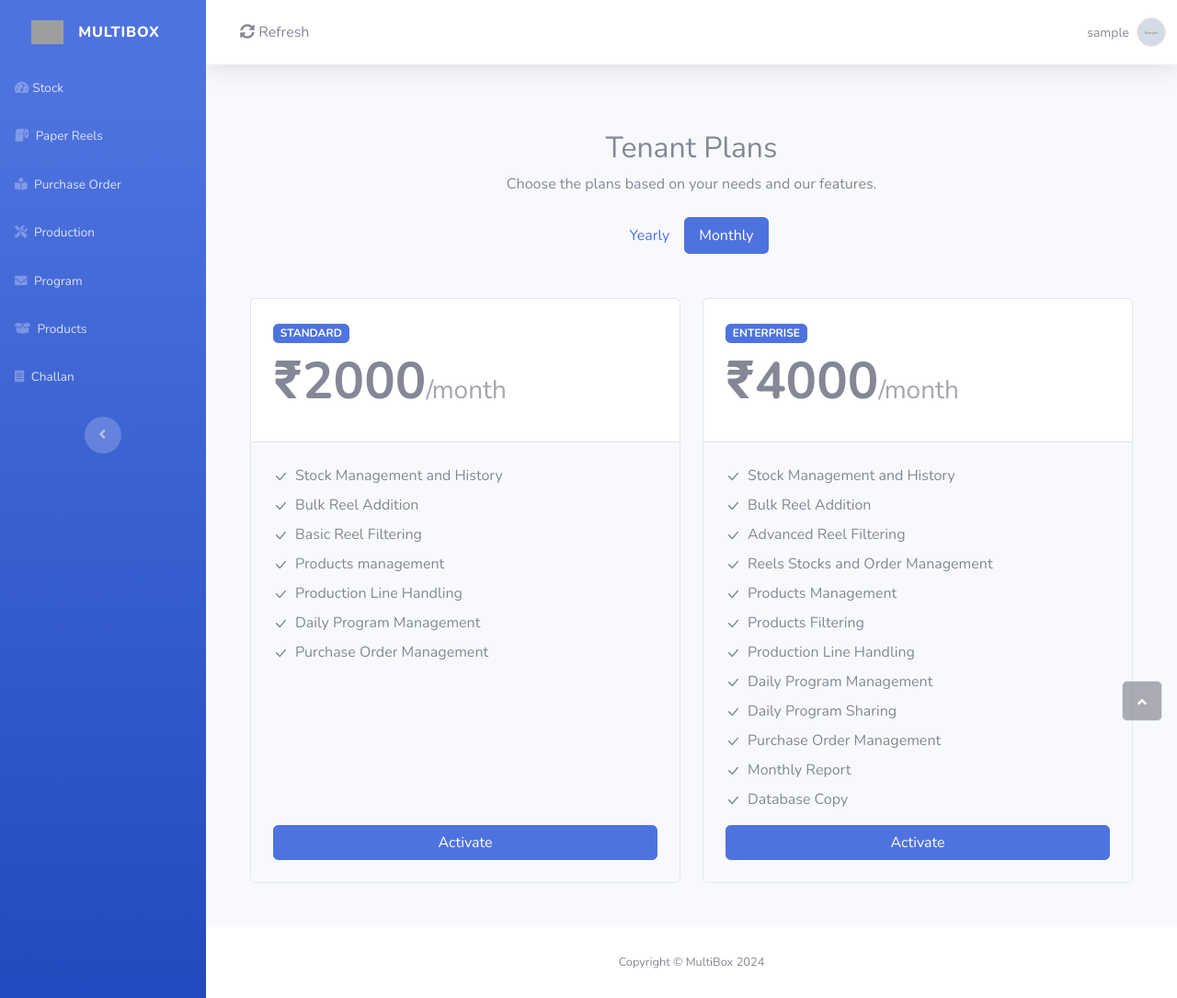
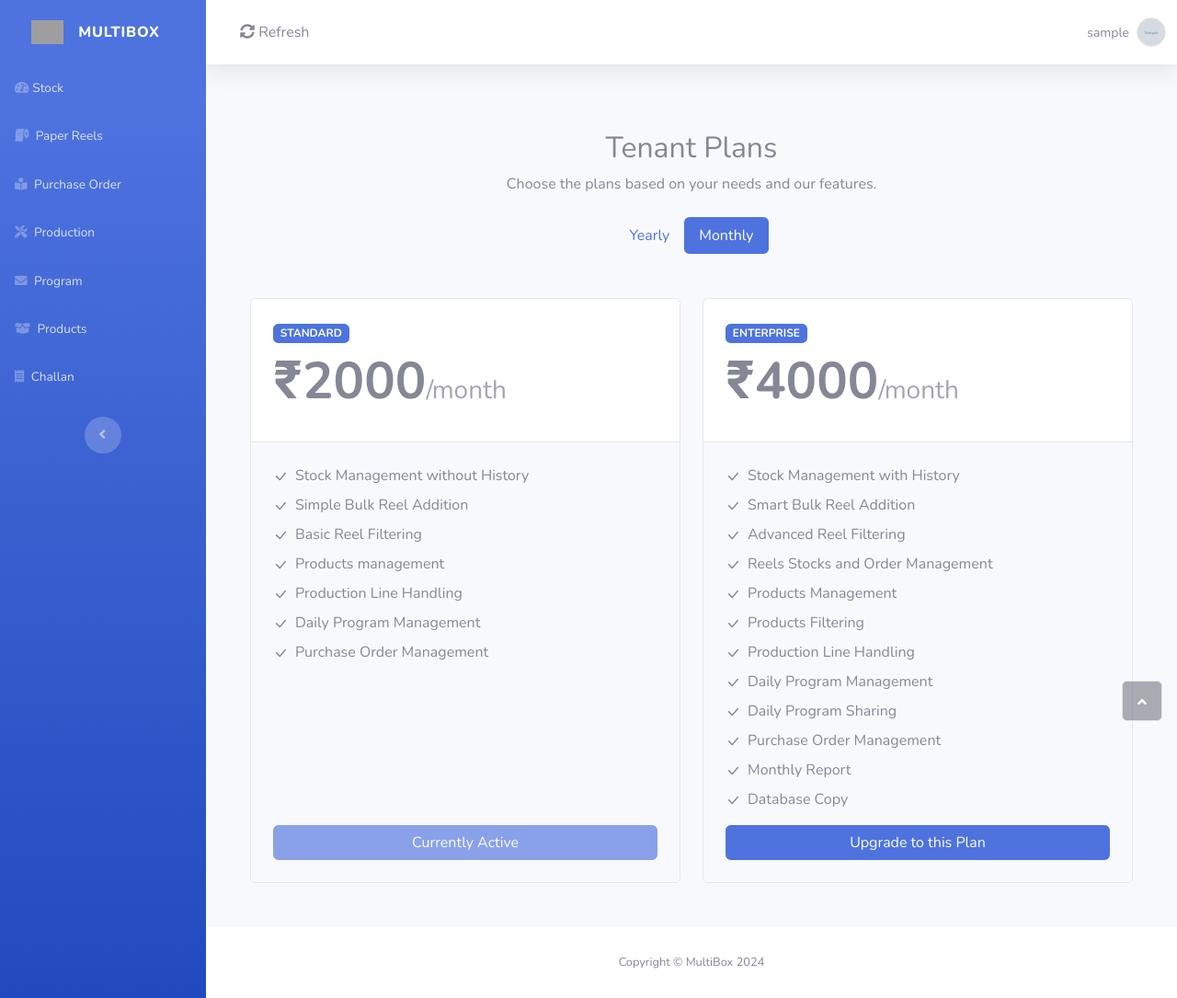
Before and after one commit to JANMAY007/MultiBox, a Django app: page /tenant/tenant_plans/ in a window 1280 px wide. Shown: the whole page at 92% size. Run offline with Django 5.2, Linux system fonts and the light colour scheme; a user stored in the database is signed in; tables that the repository leaves empty hold one stand-in row (values such as "Sample post"); grey boxes marked "Sample" are stand-in pictures; some libraries are stand-ins or nearby versions; grey boxes are pictures that could not be loaded.

Commit message:
Updated Tenant Plan Customized Button

```diff
--- a/Tenant/views.py
+++ b/Tenant/views.py
@@ -191,8 +191,6 @@ def tenant_plans(request):
         return redirect('Payments:plan_purchase_payment', plan_id=tenant_plan.id)
     tenant_plan = TenantPlan.objects.filter(tenant=tenant, active=True)
     context = {
-        'exists': tenant_plan.exists(),
-        'is_active': tenant_plan.exists() and tenant_plan.first().active,
         'plan_type': tenant_plan.first().name if tenant_plan.exists() else None,
     }
     return render(request, 'Tenant/tenant_plans.html', context)
--- a/templates/Tenant/tenant_plans.html
+++ b/templates/Tenant/tenant_plans.html
@@ -52,14 +52,14 @@
                                                     xmlns="http://www.w3.org/2000/svg" width="1em" height="1em"
                                                     fill="currentColor" viewBox="0 0 16 16" class="bi bi-check-lg">
                                                                     <path d="M12.736 3.97a.733.733 0 0 1 1.047 0c.286.289.29.756.01 1.05L7.88 12.01a.733.733 0 0 1-1.065.02L3.217 8.384a.757.757 0 0 1 0-1.06.733.733 0 0 1 1.047 0l3.052 3.093 5.4-6.425a.247.247 0 0 1 .02-.022"></path>
-                                                                </svg></span><span>Stock Management and History</span>
+                                                                </svg></span><span>Stock Management without History</span>
                                             </li>
                                             <li class="d-flex mb-2"><span
                                                     class="bs-icon-xs bs-icon-rounded bs-icon-primary-light bs-icon me-2"><svg
                                                     xmlns="http://www.w3.org/2000/svg" width="1em" height="1em"
                                                     fill="currentColor" viewBox="0 0 16 16" class="bi bi-check-lg">
                                                                     <path d="M12.736 3.97a.733.733 0 0 1 1.047 0c.286.289.29.756.01 1.05L7.88 12.01a.733.733 0 0 1-1.065.02L3.217 8.384a.757.757 0 0 1 0-1.06.733.733 0 0 1 1.047 0l3.052 3.093 5.4-6.425a.247.247 0 0 1 .02-.022"></path>
-                                                                </svg></span><span>Bulk Reel Addition</span>
+                                                                </svg></span><span>Simple Bulk Reel Addition</span>
                                             </li>
                                             <li class="d-flex mb-2"><span
                                                     class="bs-icon-xs bs-icon-rounded bs-icon-primary-light bs-icon me-2"><svg
@@ -98,7 +98,19 @@
                                             </li>
                                         </ul>
                                     </div>
-                                    <button class="btn btn-primary d-block w-100" type="submit">Activate</button>
+                                    {% if plan_type == 'm_s' or plan_type == 'y_s' %}
+                                        <button class="btn btn-primary d-block w-100" type="submit" disabled>
+                                            Currently Active
+                                        </button>
+                                    {% elif plan_type %}
+                                        <button class="btn btn-primary d-block w-100" type="submit" disabled>
+                                            You Have Active Plan
+                                        </button>
+                                    {% else %}
+                                        <button class="btn btn-primary d-block w-100" type="submit">
+                                            Activate
+                                        </button>
+                                    {% endif %}
                                 </div>
                             </div>
                         </div>
@@ -125,14 +137,14 @@
                                                     xmlns="http://www.w3.org/2000/svg" width="1em" height="1em"
                                                     fill="currentColor" viewBox="0 0 16 16" class="bi bi-check-lg">
                                                                     <path d="M12.736 3.97a.733.733 0 0 1 1.047 0c.286.289.29.756.01 1.05L7.88 12.01a.733.733 0 0 1-1.065.02L3.217 8.384a.757.757 0 0 1 0-1.06.733.733 0 0 1 1.047 0l3.052 3.093 5.4-6.425a.247.247 0 0 1 .02-.022"></path>
-                                                                </svg></span><span>Stock Management and History</span>
+                                                                </svg></span><span>Stock Management with History</span>
                                             </li>
                                             <li class="d-flex mb-2"><span
                                                     class="bs-icon-xs bs-icon-rounded bs-icon-primary-light bs-icon me-2"><svg
                                                     xmlns="http://www.w3.org/2000/svg" width="1em" height="1em"
                                                     fill="currentColor" viewBox="0 0 16 16" class="bi bi-check-lg">
                                                                     <path d="M12.736 3.97a.733.733 0 0 1 1.047 0c.286.289.29.756.01 1.05L7.88 12.01a.733.733 0 0 1-1.065.02L3.217 8.384a.757.757 0 0 1 0-1.06.733.733 0 0 1 1.047 0l3.052 3.093 5.4-6.425a.247.247 0 0 1 .02-.022"></path>
-                                                                </svg></span><span>Bulk Reel Addition</span>
+                                                                </svg></span><span>Smart Bulk Reel Addition</span>
                                             </li>
                                             <li class="d-flex mb-2"><span
                                                     class="bs-icon-xs bs-icon-rounded bs-icon-primary-light bs-icon me-2"><svg
@@ -206,7 +218,19 @@
                                             </li>
                                         </ul>
                                     </div>
-                                    <button class="btn btn-primary d-block w-100" type="submit">Activate</button>
+                                    {% if plan_type == 'm_s' or plan_type == 'y_s' %}
+                                        <button class="btn btn-primary d-block w-100" type="submit">
+                                            Upgrade to this Plan
+                                        </button>
+                                    {% elif plan_type %}
+                                        <button class="btn btn-primary d-block w-100" type="submit" disabled>
+                                            You Have Active Plan
+                                        </button>
+                                    {% else %}
+                                        <button class="btn btn-primary d-block w-100" type="submit">
+                                            Activate
+                                        </button>
+                                    {% endif %}
                                 </div>
                             </div>
                         </div>
@@ -229,14 +253,14 @@
                                                     xmlns="http://www.w3.org/2000/svg" width="1em" height="1em"
                                                     fill="currentColor" viewBox="0 0 16 16" class="bi bi-check-lg">
                                                                     <path d="M12.736 3.97a.733.733 0 0 1 1.047 0c.286.289.29.756.01 1.05L7.88 12.01a.733.733 0 0 1-1.065.02L3.217 8.384a.757.757 0 0 1 0-1.06.733.733 0 0 1 1.047 0l3.052 3.093 5.4-6.425a.247.247 0 0 1 .02-.022"></path>
-                                                                </svg></span><span>Stock Management and History</span>
+                                                                </svg></span><span>Stock Management without History</span>
                                             </li>
                                             <li class="d-flex mb-2"><span
                                                     class="bs-icon-xs bs-icon-rounded bs-icon-primary-light bs-icon me-2"><svg
                                                     xmlns="http://www.w3.org/2000/svg" width="1em" height="1em"
                                                     fill="currentColor" viewBox="0 0 16 16" class="bi bi-check-lg">
                                                                     <path d="M12.736 3.97a.733.733 0 0 1 1.047 0c.286.289.29.756.01 1.05L7.88 12.01a.733.733 0 0 1-1.065.02L3.217 8.384a.757.757 0 0 1 0-1.06.733.733 0 0 1 1.047 0l3.052 3.093 5.4-6.425a.247.247 0 0 1 .02-.022"></path>
-                                                                </svg></span><span>Bulk Reel Addition</span>
+                                                                </svg></span><span>Simple Bulk Reel Addition</span>
                                             </li>
                                             <li class="d-flex mb-2"><span
                                                     class="bs-icon-xs bs-icon-rounded bs-icon-primary-light bs-icon me-2"><svg
@@ -275,7 +299,19 @@
                                             </li>
                                         </ul>
                                     </div>
-                                    <button class="btn btn-primary d-block w-100" type="submit">Activate</button>
+                                    {% if plan_type == 'm_s' or plan_type == 'y_s' %}
+                                        <button class="btn btn-primary d-block w-100" type="submit" disabled>
+                                            Currently Active
+                                        </button>
+                                    {% elif plan_type %}
+                                        <button class="btn btn-primary d-block w-100" type="submit" disabled>
+                                            You Have Active Plan
+                                        </button>
+                                    {% else %}
+                                        <button class="btn btn-primary d-block w-100" type="submit">
+                                            Activate
+                                        </button>
+                                    {% endif %}
                                 </div>
                             </div>
                         </div>
@@ -294,14 +330,14 @@
                                                     xmlns="http://www.w3.org/2000/svg" width="1em" height="1em"
                                                     fill="currentColor" viewBox="0 0 16 16" class="bi bi-check-lg">
                                                                     <path d="M12.736 3.97a.733.733 0 0 1 1.047 0c.286.289.29.756.01 1.05L7.88 12.01a.733.733 0 0 1-1.065.02L3.217 8.384a.757.757 0 0 1 0-1.06.733.733 0 0 1 1.047 0l3.052 3.093 5.4-6.425a.247.247 0 0 1 .02-.022"></path>
-                                                                </svg></span><span>Stock Management and History</span>
+                                                                </svg></span><span>Stock Management with History</span>
                                             </li>
                                             <li class="d-flex mb-2"><span
                                                     class="bs-icon-xs bs-icon-rounded bs-icon-primary-light bs-icon me-2"><svg
                                                     xmlns="http://www.w3.org/2000/svg" width="1em" height="1em"
                                                     fill="currentColor" viewBox="0 0 16 16" class="bi bi-check-lg">
                                                                     <path d="M12.736 3.97a.733.733 0 0 1 1.047 0c.286.289.29.756.01 1.05L7.88 12.01a.733.733 0 0 1-1.065.02L3.217 8.384a.757.757 0 0 1 0-1.06.733.733 0 0 1 1.047 0l3.052 3.093 5.4-6.425a.247.247 0 0 1 .02-.022"></path>
-                                                                </svg></span><span>Bulk Reel Addition</span>
+                                                                </svg></span><span>Smart Bulk Reel Addition</span>
                                             </li>
                                             <li class="d-flex mb-2"><span
                                                     class="bs-icon-xs bs-icon-rounded bs-icon-primary-light bs-icon me-2"><svg
@@ -375,7 +411,19 @@
                                             </li>
                                         </ul>
                                     </div>
-                                    <button class="btn btn-primary d-block w-100" type="submit">Activate</button>
+                                    {% if plan_type == 'm_s' or plan_type == 'y_s' %}
+                                        <button class="btn btn-primary d-block w-100" type="submit">
+                                            Upgrade to this Plan
+                                        </button>
+                                    {% elif plan_type %}
+                                        <button class="btn btn-primary d-block w-100" type="submit" disabled>
+                                            You Have Active Plan
+                                        </button>
+                                    {% else %}
+                                        <button class="btn btn-primary d-block w-100" type="submit">
+                                            Activate
+                                        </button>
+                                    {% endif %}
                                 </div>
                             </div>
                         </div>
```
